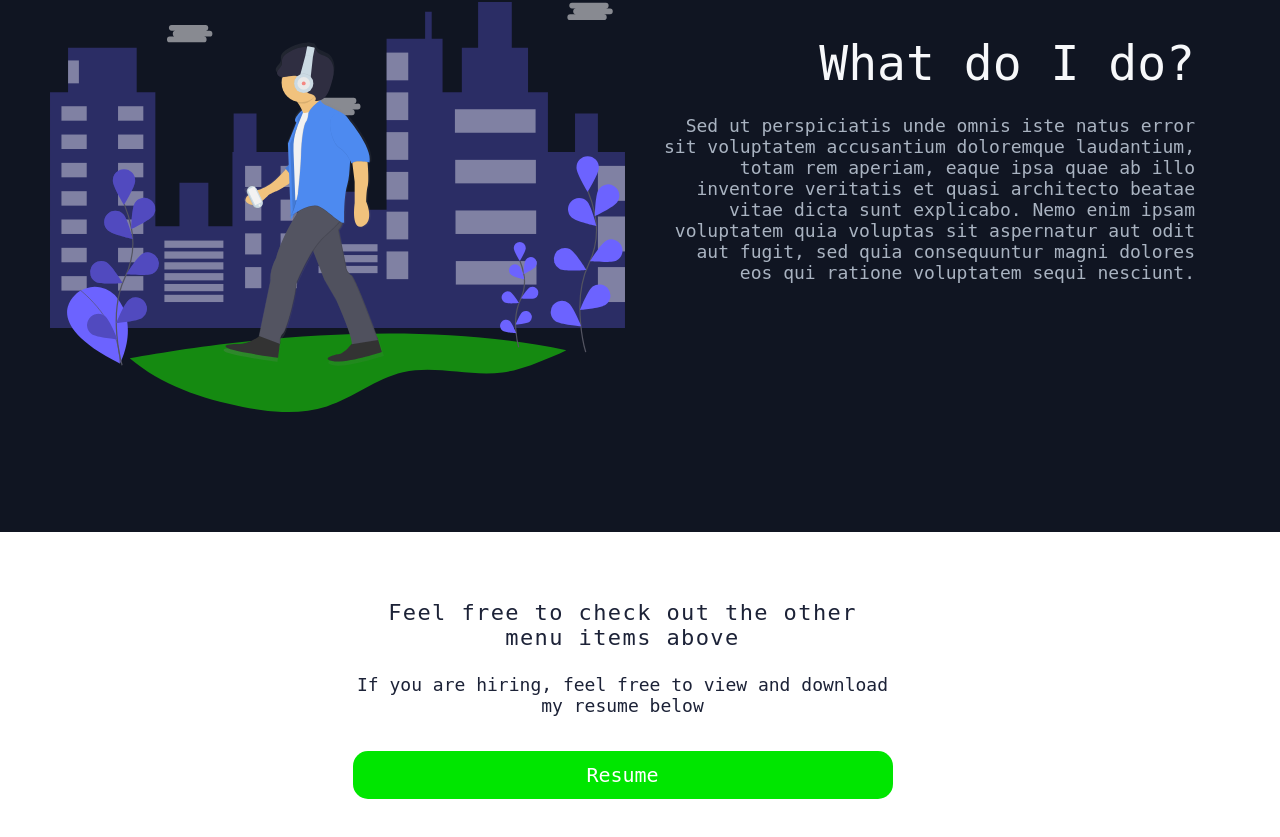
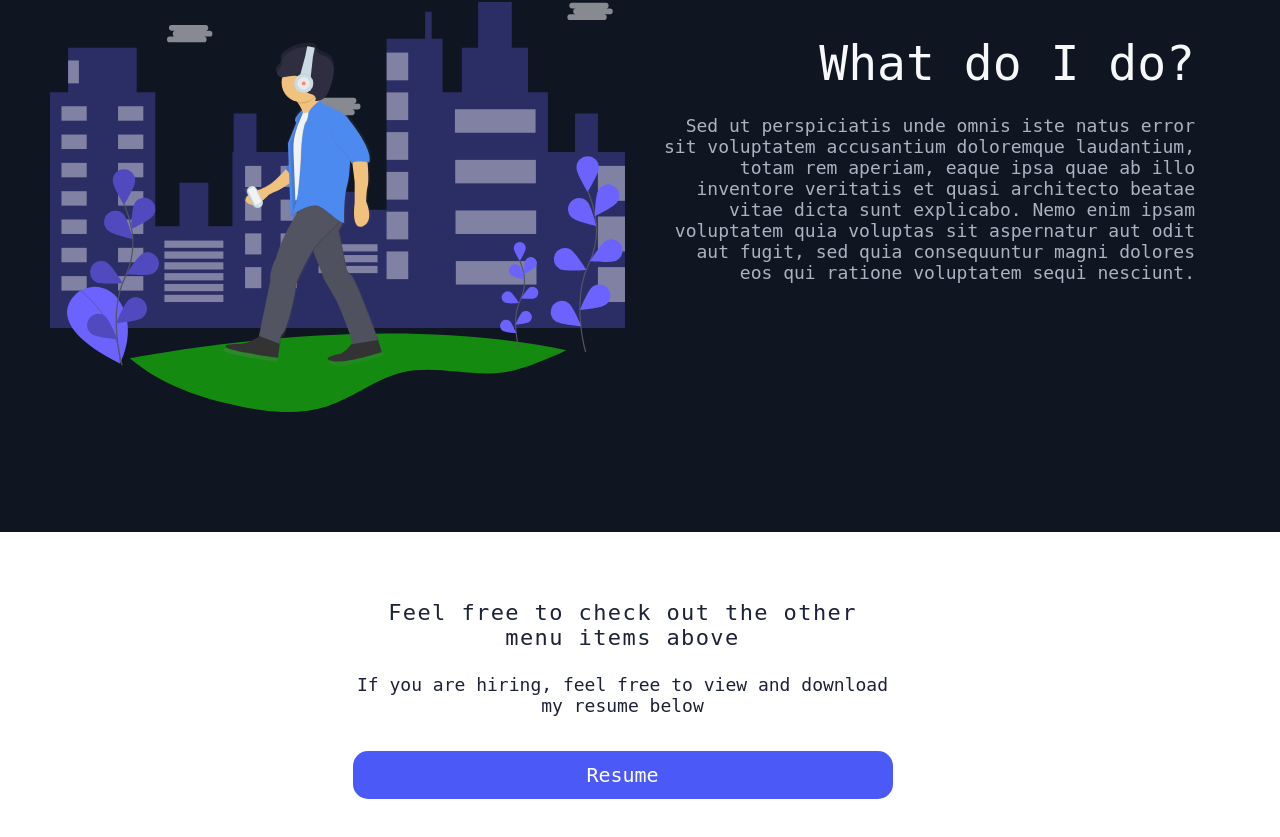
Before and after one commit to ssaberan/PersonalWebsite, a React (Vite) app: page /contact#/home in a window 1280 px wide. Shown: the part 1219-2056 px from the top of the page. Built offline with nearby package versions, Linux system fonts and the light colour scheme.

Commit message:
styling changes

```diff
--- a/src/Components/BlogPost.jsx
+++ b/src/Components/BlogPost.jsx
@@ -22,9 +22,9 @@ const StyledBlogPost = styled.div`
     }
 
     &:hover {
-        background: #1a1522;
-        border-color: #1a1522;
-        transition: all 0.3s ease;
+        background: #241522;
+        border-color: #241522;
+        transition: all 0.4s ease;
     }
 `;
 
--- a/src/Components/Button.jsx
+++ b/src/Components/Button.jsx
@@ -12,7 +12,7 @@ const StyledButton = styled.button`
     border: none;
     outline: none;
     border-radius: 15px;
-    background: ${({ disabled }) => (disabled ? "#c9c9c9" : "#00e600")};
+    background: ${({ disabled }) => (disabled ? "#c9c9c9" : "#4b59f7")};
     white-space: nowrap;
     padding: 12px 64px;
     color: ${({ disabled }) => (disabled ? "#474747" : "#fff")};
@@ -20,8 +20,8 @@ const StyledButton = styled.button`
     cursor: ${({ disabled }) => (disabled ? "" : "pointer")};
 
     &:hover {
-        transition: all 0.3s east-out;
-        background: ${({ disabled }) => (disabled ? "#c9c9c9" : "#00ff00")};
+        transition: all 0.4s east-out;
+        background: ${({ disabled }) => (disabled ? "#c9c9c9" : "#0467fb")};
     }
 
     @media screen and (max-width: 768px) {
--- a/src/GlobalStyling.js
+++ b/src/GlobalStyling.js
@@ -9,7 +9,7 @@ const GlobalStyling = createGlobalStyle`
 }
 
 body {
-    background: #010b8f;
+    background: #222c47;
  }
 `;
 
```
